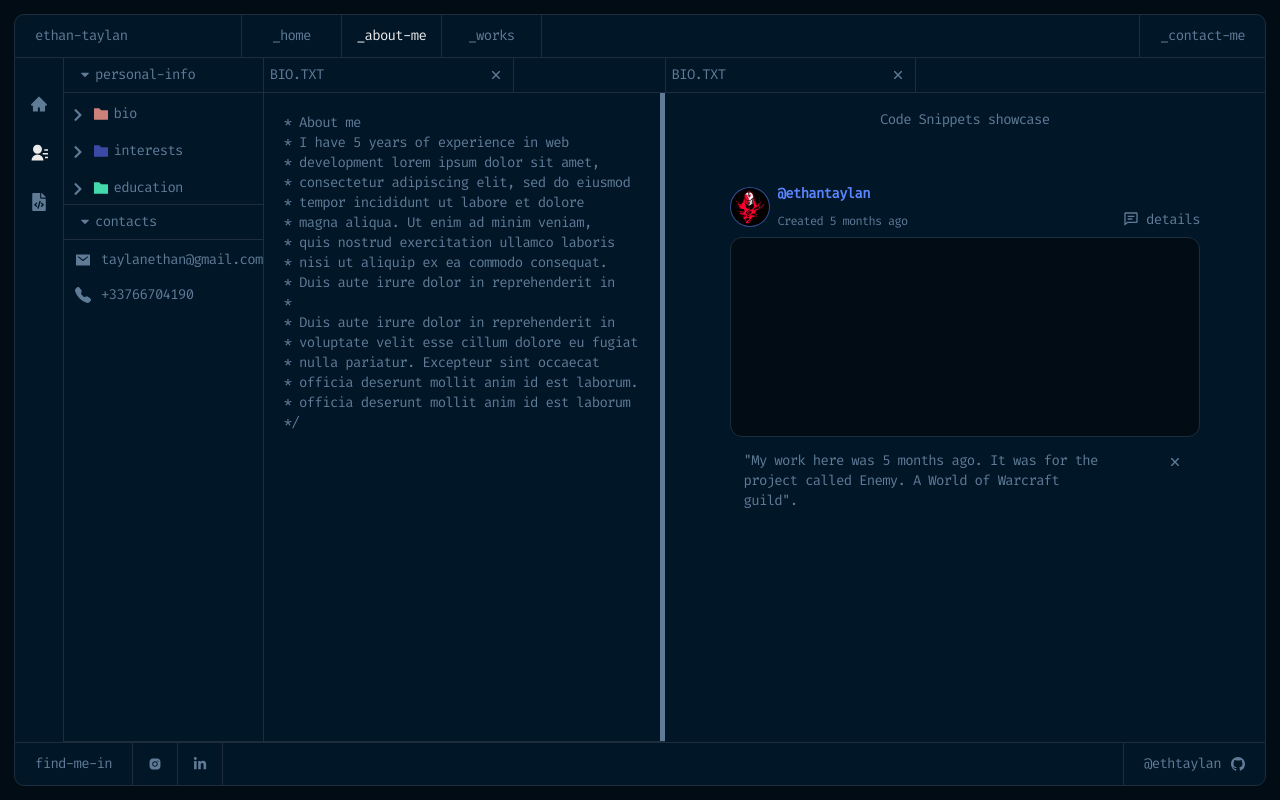
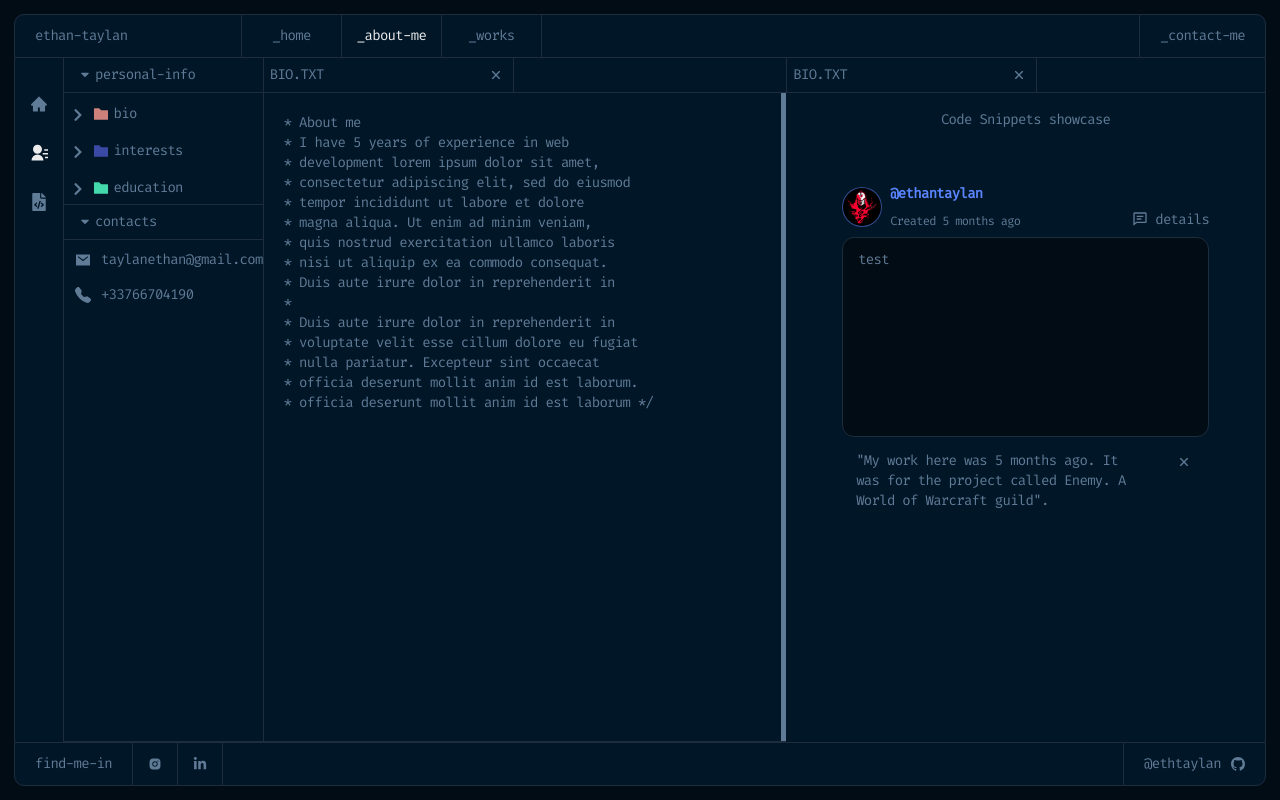
Before and after one commit to ethantaylan/ethan-taylan-portfolio, a React (Vite) app: page /about-me/bio in a window 1280 px wide. Built offline with nearby package versions, Linux system fonts and the light colour scheme.

Commit message:
working on code snippet

```diff
--- a/src/components/AboutMeItems/CodeSnippets.tsx
+++ b/src/components/AboutMeItems/CodeSnippets.tsx
@@ -6,7 +6,6 @@ import { Generics } from '../Generics';
 import { IoIosClose } from 'react-icons/io';
 
 const CodeSnippetsContainer = styled.div`
-	max-height: 100vh;
 	width: 85%;
 	display: flex;
 	flex-direction: column;
@@ -57,6 +56,7 @@ const CodeContainer = styled.div`
 	background-color: #010c15;
 	border-radius: 12px;
 	border: 1px solid ${Generics.secondary};
+    padding: 15px;
 `;
 
 const Comments = styled.span`
@@ -71,7 +71,6 @@ const CommentsCloseBtn = styled.span`
 `;
 
 const Container = styled.div`
-	width: 100%;
 	display: flex;
 	color: ${Generics.primary};
 	flex-direction: column;
@@ -87,8 +86,6 @@ const FileCloseContainer = styled.div`
 	border-left: 1px solid ${Generics.secondary};
 	align-self: flex-start;
 	border-bottom: 1px solid ${Generics.secondary};
-
-
 `;
 
 const ClosePlusTxt = styled.div`
@@ -98,7 +95,6 @@ const ClosePlusTxt = styled.div`
 	justify-content: space-between;
 	padding: 6px;
 	border-right: 1px solid ${Generics.secondary};
-
 `;
 
 function CodeSnippets() {
@@ -134,7 +130,9 @@ function CodeSnippets() {
 						<span>details</span>
 					</DetailsContainer>
 				</UserContainer>
-				<CodeContainer />
+				<CodeContainer>
+					<h1>test</h1>
+				</CodeContainer>
 				<div className='d-flex w-100 justify-content-between align-items-start mt-3 px-3'>
 					<Comments>
 						"My work here was 5 months ago. It was for the project called Enemy. A
```
Also changed, not shown: src/components/AboutMeItems/Test.jsx (added). Lines whose indentation alone changed are shown as unchanged.
